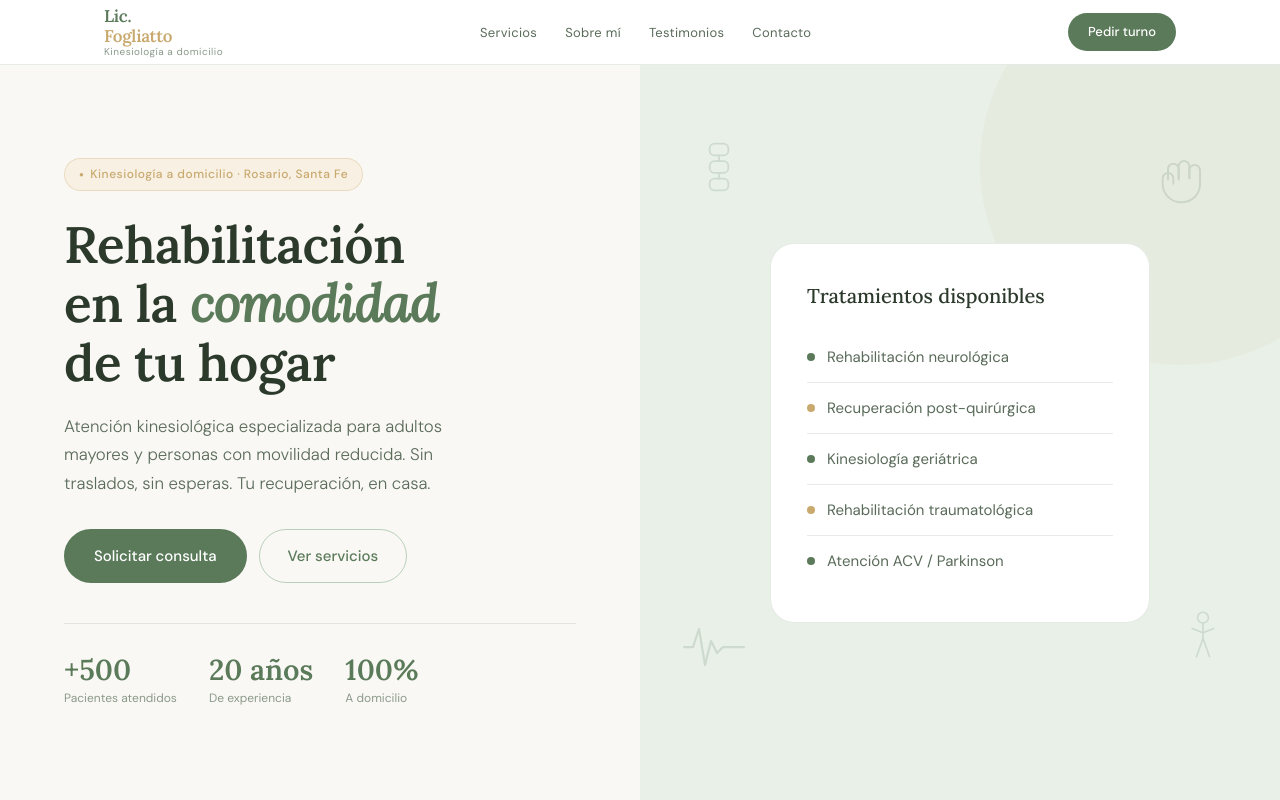
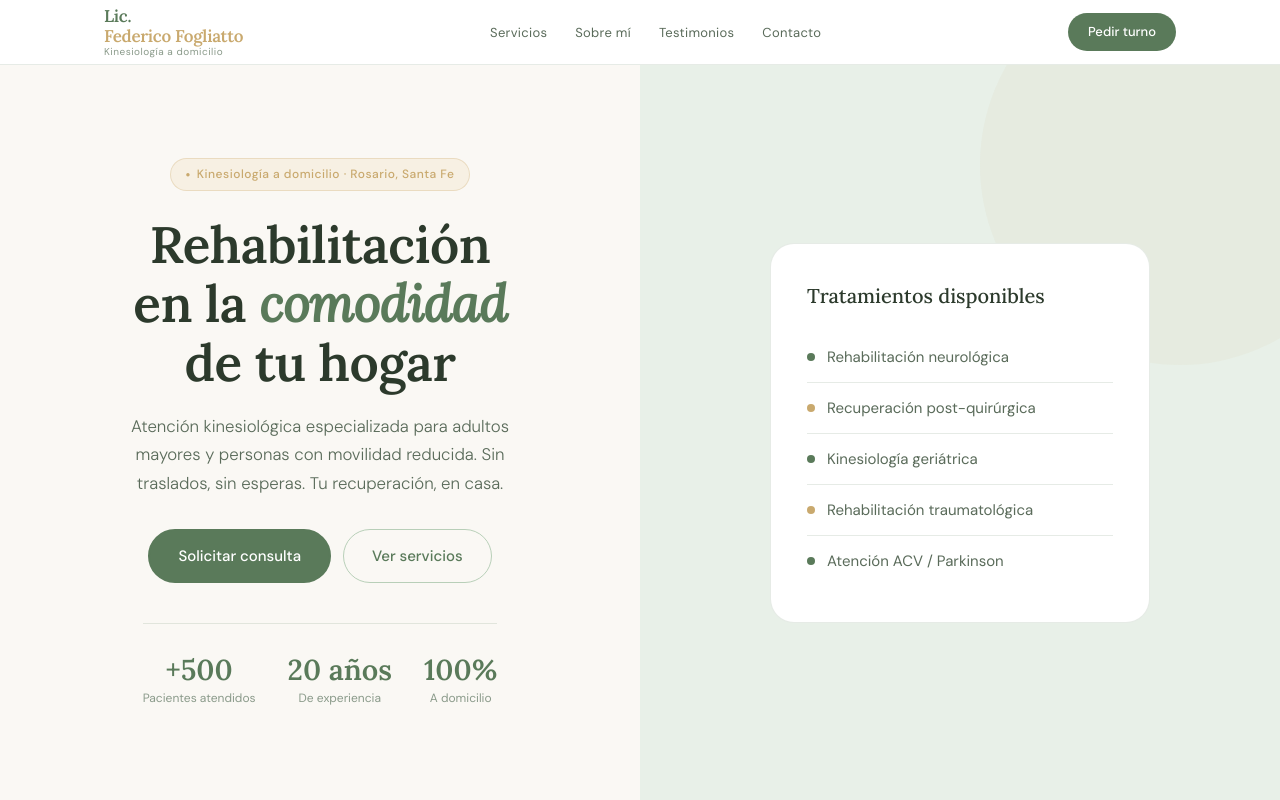
Before and after one commit to FogliattoFederico/nuevositiokinesiologia, a website: page index.html in a window 1280 px wide. Shown: the top 800 px of the page. Drawn offline with nearby package versions, Linux system fonts and the light colour scheme; files that its build step writes are made by us from their sources.

Commit message:
modificando html

```diff
--- a/index.html
+++ b/index.html
@@ -25,7 +25,7 @@
     <nav class="navbar" id="navbar">
       <div class="navbar__container">
         <a href="#inicio" class="navbar__logo">
-          Lic. <span>Fogliatto</span>
+          Lic. <span>Federico Fogliatto</span>
           <small>Kinesiología a domicilio</small>
         </a>
         <button class="navbar__toggle" id="navToggle" aria-label="Menú">
@@ -79,70 +79,6 @@
         </div>
       </div>
       <div class="hero__right">
-        <!-- Ícono columna vertebral -->
-        <div class="hero__deco hero__deco--1">
-          <svg
-            viewBox="0 0 48 48"
-            fill="none"
-            stroke="currentColor"
-            stroke-width="1.5"
-            stroke-linecap="round"
-            stroke-linejoin="round"
-          >
-            <rect x="16" y="4" width="16" height="10" rx="4" />
-            <rect x="16" y="19" width="16" height="10" rx="4" />
-            <rect x="16" y="34" width="16" height="10" rx="4" />
-            <line x1="24" y1="14" x2="24" y2="19" />
-            <line x1="24" y1="29" x2="24" y2="34" />
-          </svg>
-        </div>
-        <!-- Ícono mano terapéutica -->
-        <div class="hero__deco hero__deco--2">
-          <svg
-            viewBox="0 0 48 48"
-            fill="none"
-            stroke="currentColor"
-            stroke-width="1.5"
-            stroke-linecap="round"
-            stroke-linejoin="round"
-          >
-            <path d="M12 20V12a4 4 0 0 1 8 0v8" />
-            <path d="M20 19V10a4 4 0 0 1 8 0v9" />
-            <path
-              d="M28 19v-6a4 4 0 0 1 8 0v10c0 8-6 14-14 14a14 14 0 0 1-14-14v-4a4 4 0 0 1 8 0v4"
-            />
-          </svg>
-        </div>
-        <!-- Ícono corazón/pulso -->
-        <div class="hero__deco hero__deco--3">
-          <svg
-            viewBox="0 0 48 48"
-            fill="none"
-            stroke="currentColor"
-            stroke-width="1.5"
-            stroke-linecap="round"
-            stroke-linejoin="round"
-          >
-            <polyline points="4,24 10,24 14,12 18,36 22,20 26,28 30,24 44,24" />
-          </svg>
-        </div>
-        <!-- Ícono figura en movimiento -->
-        <div class="hero__deco hero__deco--4">
-          <svg
-            viewBox="0 0 48 48"
-            fill="none"
-            stroke="currentColor"
-            stroke-width="1.5"
-            stroke-linecap="round"
-            stroke-linejoin="round"
-          >
-            <circle cx="24" cy="8" r="5" />
-            <path d="M24 13v14" />
-            <path d="M14 18l10 4 10-4" />
-            <path d="M18 44l6-17 6 17" />
-          </svg>
-        </div>
-
         <div class="hero__card">
           <div class="hero__card-title">Tratamientos disponibles</div>
           <ul class="hero__treatments">
@@ -188,7 +124,9 @@
                 <path d="M16 3.13a4 4 0 0 1 0 7.75" />
               </svg>
             </div>
-            <h3 class="service-card__name">Kinesiología geriátrica</h3>
+            <h3 class="service-card__name">
+              Kinesiología para adultos mayores
+            </h3>
             <p class="service-card__desc">
               Ejercicio terapéutico, equilibrio y prevención de caídas para
               adultos mayores en casa.
@@ -265,7 +203,6 @@
               <li>Magnetoterapia</li>
               <li>Láser infrarrojo</li>
               <li>Ultrasonidos</li>
-              <li>Estimulador neuromuscular</li>
               <li>TENS</li>
             </ul>
           </div>
@@ -340,12 +277,12 @@
               Atención profesional<br />con calidez humana
             </h2>
             <p class="section-sub">
-              Soy Federico Fogliatto, Licenciado en Kinesiología y Fisiatría
-              recibido en la Universidad del Gran Rosario (IUGR). Con más de 20
-              años de experiencia, me especialicé en el cuidado de adultos
-              mayores y personas con movilidad reducida, convencido de que la
-              mejor rehabilitación es la que ocurre en el entorno familiar del
-              paciente.
+              Soy Federico Fogliatto, Licenciado en Kinesiología y Fisiatría,
+              egresado de la Universidad del Gran Rosario (IUGR), con más de 20
+              años de experiencia y especialización en Neurología. Me dedico al
+              tratamiento y rehabilitación de adultos mayores y personas con
+              discapacidad, convencido de que la mejor rehabilitación es la que
+              ocurre en el propio hogar del paciente.
             </p>
             <ul class="about__list">
               <li>
@@ -461,6 +398,20 @@
             <div class="testimonial-card__author">Soledad P.</div>
             <div class="testimonial-card__role">
               Familiar de paciente · Fractura de cadera
+            </div>
+          </div>
+
+          <div class="testimonial-card">
+            <div class="testimonial-card__stars">★★★★★</div>
+            <p class="testimonial-card__text">
+              "Desde la primera visita sentimos que estábamos en buenas manos.
+              Federico explica cada ejercicio con claridad y se nota que conoce
+              muy bien a sus pacientes. Mi papá recuperó la movilidad mucho
+              antes de lo que esperábamos."
+            </p>
+            <div class="testimonial-card__author">Carolina M.</div>
+            <div class="testimonial-card__role">
+              Familiar de paciente · Rehabilitación neurológica
             </div>
           </div>
         </div>
@@ -601,7 +552,9 @@
               <label for="consulta">Tipo de consulta</label>
               <select id="consulta" name="consulta">
                 <option value="">Seleccioná una opción</option>
-                <option value="geriatrica">Rehabilitación geriátrica</option>
+                <option value="geriatrica">
+                  Kinesiología para adultos mayores
+                </option>
                 <option value="neurologica">
                   Neurológica / ACV / Parkinson
                 </option>
@@ -656,7 +609,7 @@
     <footer class="footer">
       <div class="footer__container">
         <div class="footer__logo">
-          Lic. <span>Fogliatto</span> · Kinesiología a domicilio
+          Lic. <span>Federico Fogliatto</span> · Kinesiología a domicilio
         </div>
         <div class="footer__copy">
           © 2025 · Federico Fogliatto · Rosario, Santa Fe
--- a/src/scss/layout/_hero.scss
+++ b/src/scss/layout/_hero.scss
@@ -17,6 +17,8 @@
     display: flex;
     flex-direction: column;
     justify-content: center;
+    align-items: center;
+    text-align: center;
     animation: fadeUp 0.8s ease forwards;
 
     @media (max-width: 768px) {
@@ -61,7 +63,7 @@
     color: $text-mid;
     line-height: 1.7;
     max-width: 440px;
-    margin-bottom: 2rem;
+    margin: 0 auto 2rem;
     font-weight: 300;
   }
 
@@ -69,6 +71,7 @@
     display: flex;
     gap: 12px;
     flex-wrap: wrap;
+    justify-content: center;
     margin-bottom: 2.5rem;
   }
 
@@ -78,9 +81,10 @@
     padding-top: 2rem;
     border-top: 1px solid $border;
     flex-wrap: wrap;
+    justify-content: center;
   }
 
-  &__stat { display: flex; flex-direction: column; }
+  &__stat { display: flex; flex-direction: column; align-items: center; }
 
   &__stat-num {
     font-family: $font-serif;
```
Also changed, not shown: build/css/app.css (added), build/img/quienes.jpg (added), build/js/app.js (added).
